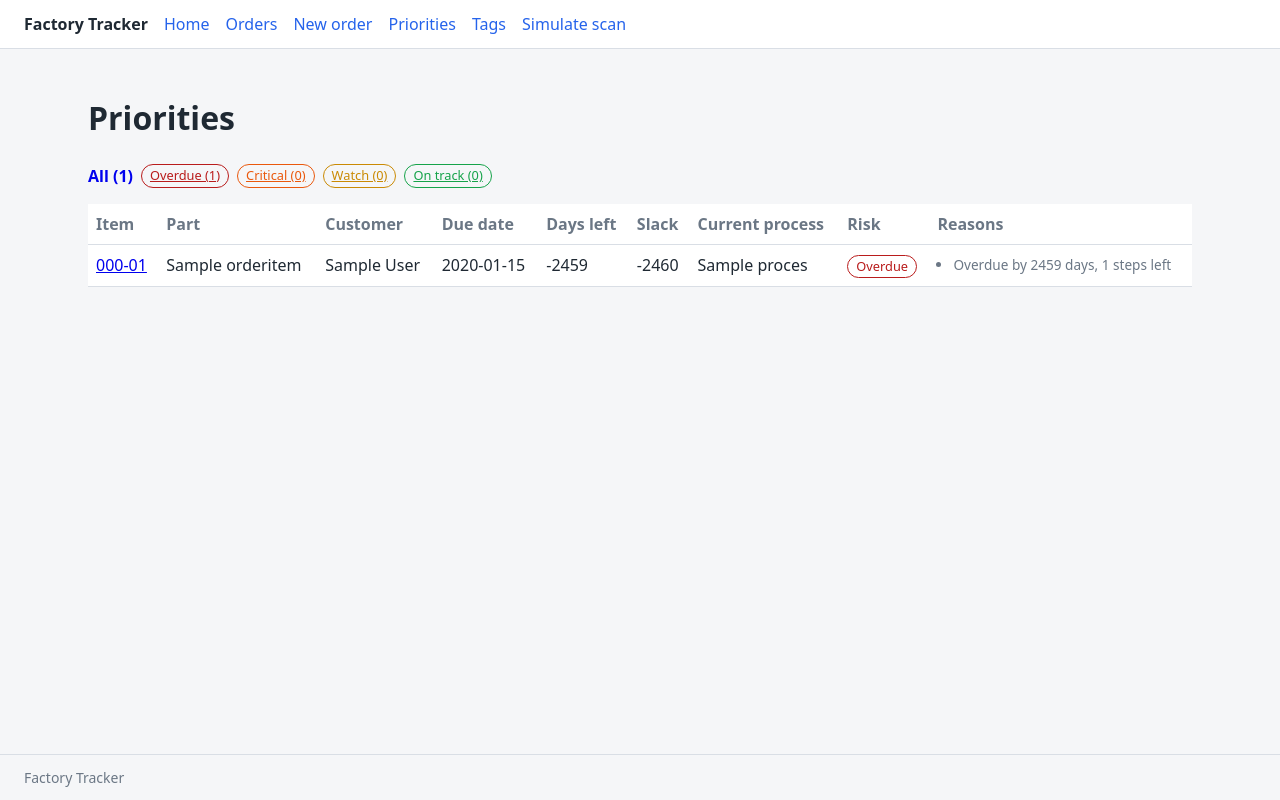
After one commit to FunnyKoalaBear/PreCapstone, a Django app: page /priorities/ in a window 1280 px wide. The commit adds this page. Run offline with Django 5.2, Linux system fonts and the light colour scheme; a user stored in the database is signed in; tables that the repository leaves empty hold one stand-in row (values such as "Sample post"); data that the repository does not hold is empty.

Commit message:
feat(web): add prioritization view with due-date delay risk

```diff
--- a/Web_Application/static/css/base.css
+++ b/Web_Application/static/css/base.css
@@ -153,3 +153,12 @@ body {
 .timeline-body { min-width: 0; overflow-wrap: anywhere; }
 .timeline-times { color: var(--color-muted); font-size: 0.85rem; }
 .timeline-wait { color: var(--color-muted); font-size: 0.8rem; font-style: italic; padding: 0.1rem 0; }
+
+/* Risk badges and priority tier filters */
+.badge-risk-overdue { color: var(--risk-overdue); }
+.badge-risk-critical { color: var(--risk-critical); }
+.badge-risk-watch { color: var(--risk-watch); }
+.badge-risk-on_track { color: var(--risk-on-track); }
+.tier-filters { display: flex; flex-wrap: wrap; gap: 0.5rem; margin: 1rem 0; }
+.tier-filters a.active { font-weight: bold; text-decoration: none; }
+.reasons { margin: 0; padding-left: 1rem; font-size: 0.85rem; color: var(--color-muted); }
--- a/Web_Application/static/css/theme.css
+++ b/Web_Application/static/css/theme.css
@@ -11,4 +11,9 @@
   --status-done: #16a34a;
   --status-at-vendor: #7c3aed;
   --status-late: #dc2626;
+
+  --risk-overdue: #b91c1c;
+  --risk-critical: #ea580c;
+  --risk-watch: #ca8a04;
+  --risk-on-track: #16a34a;
 }
--- a/Web_Application/templates/base.html
+++ b/Web_Application/templates/base.html
@@ -14,6 +14,7 @@
       <a href="{% url 'home' %}">{% trans "Home" %}</a>
       {% if request.user.is_staff %}<a href="{% url 'order_list' %}">{% trans "Orders" %}</a>{% endif %}
       {% if request.user.is_staff %}<a href="{% url 'order_create' %}">{% trans "New order" %}</a>{% endif %}
+      {% if request.user.is_staff %}<a href="{% url 'priorities' %}">{% trans "Priorities" %}</a>{% endif %}
       {% if request.user.is_staff %}<a href="{% url 'tag_manage' %}">{% trans "Tags" %}</a>{% endif %}
       {% if request.user.is_staff %}<a href="{% url 'simulate' %}">{% trans "Simulate scan" %}</a>{% endif %}
     </nav>
--- /dev/null
+++ b/Web_Application/templates/tracking/priorities.html
@@ -0,0 +1,52 @@
+{% extends "base.html" %}
+{% load i18n %}
+
+{% block title %}{% trans "Priorities" %} - {% trans "Factory Tracker" %}{% endblock %}
+
+{% block content %}
+  <h1>{% trans "Priorities" %}</h1>
+
+  <nav class="tier-filters">
+    <a href="{% url 'priorities' %}"{% if not tier %} class="active"{% endif %}>{% trans "All" %} ({{ total }})</a>
+    {% for code, css, name, n in tiers %}
+      <a href="?tier={{ code }}" class="badge badge-risk-{{ css }}{% if tier == code %} active{% endif %}">{{ name }} ({{ n }})</a>
+    {% endfor %}
+  </nav>
+
+  {% if rows %}
+    <div class="table-wrap">
+      <table class="table">
+        <thead>
+          <tr>
+            <th>{% trans "Item" %}</th>
+            <th>{% trans "Part" %}</th>
+            <th>{% trans "Customer" %}</th>
+            <th>{% trans "Due date" %}</th>
+            <th>{% trans "Days left" %}</th>
+            <th>{% trans "Slack" %}</th>
+            <th>{% trans "Current process" %}</th>
+            <th>{% trans "Risk" %}</th>
+            <th>{% trans "Reasons" %}</th>
+          </tr>
+        </thead>
+        <tbody>
+          {% for r in rows %}
+            <tr>
+              <td><a href="{% url 'order_detail' r.item.order.job_number %}">{{ r.item.item_code }}</a></td>
+              <td>{{ r.item.part_name }}</td>
+              <td>{{ r.item.order.customer }}</td>
+              <td>{{ r.item.order.due_date|date:"Y-m-d" }}</td>
+              <td>{{ r.days_left }}</td>
+              <td>{{ r.slack }}</td>
+              <td>{{ r.process|default:"-" }}</td>
+              <td><span class="badge badge-risk-{{ r.tier|lower }}">{{ r.label }}</span></td>
+              <td><ul class="reasons">{% for t in r.reasons %}<li>{{ t }}</li>{% endfor %}</ul></td>
+            </tr>
+          {% endfor %}
+        </tbody>
+      </table>
+    </div>
+  {% else %}
+    <p>{% trans "Nothing needs attention." %}</p>
+  {% endif %}
+{% endblock %}
--- /dev/null
+++ b/Web_Application/tracking/priority.py
@@ -0,0 +1,38 @@
+from django.utils import timezone
+from django.utils.translation import gettext as _
+from django.utils.translation import gettext_lazy
+from django.utils.translation import ngettext
+
+from .status import DONE, STEP_AT_VENDOR, days_late, due_back
+
+DAYS_PER_STEP = 1  # days assumed for a step without vendor lead days
+WATCH_SLACK = 2  # slack (days) at or below this is WATCH
+
+OVERDUE, CRITICAL, WATCH, ON_TRACK = 'OVERDUE', 'CRITICAL', 'WATCH', 'ON_TRACK'
+TIERS = [OVERDUE, CRITICAL, WATCH, ON_TRACK]
+TIER_LABELS = {OVERDUE: gettext_lazy('Overdue'), CRITICAL: gettext_lazy('Critical'), WATCH: gettext_lazy('Watch'), ON_TRACK: gettext_lazy('On track')}
+
+
+def priority(order, status, today=None):
+    """Delay risk of one item: tier, days_left, days_needed, slack and reasons."""
+    today = today or timezone.localdate()
+    left = [r for r in status.rows if r.state != DONE]
+    needed, reasons = 0, []
+    for r in left:
+        lead = r.step.process.vendor_lead_days
+        if r.state == STEP_AT_VENDOR:
+            back = due_back(r.started_at, lead)
+            late = days_late(back, today)
+            needed += max((back - today).days, 0) if back else DAYS_PER_STEP
+            if late:
+                reasons.append(ngettext('Vendor %(n)d day late', 'Vendor %(n)d days late', late) % {'n': late})
+        else:
+            needed += lead or DAYS_PER_STEP
+    days_left = (order.due_date - today).days
+    slack = days_left - needed
+    tier = OVERDUE if days_left < 0 else CRITICAL if slack < 0 else WATCH if slack <= WATCH_SLACK else ON_TRACK
+    head = _('Due in %(d)d days, %(s)d steps left') if days_left >= 0 else _('Overdue by %(d)d days, %(s)d steps left')
+    reasons.insert(0, head % {'d': abs(days_left), 's': len(left)})
+    if status.warnings:
+        reasons.append(_('%(n)d warnings') % {'n': len(status.warnings)})
+    return {'tier': tier, 'days_left': days_left, 'days_needed': needed, 'slack': slack, 'reasons': reasons}
--- a/Web_Application/tracking/urls.py
+++ b/Web_Application/tracking/urls.py
@@ -4,5 +4,6 @@ from . import views
 
 urlpatterns = [
     path('simulate/', views.simulate, name='simulate'),
+    path('priorities/', views.priorities, name='priorities'),
     path('tags/', views.tag_manage, name='tag_manage'),
 ]
--- a/Web_Application/tracking/views.py
+++ b/Web_Application/tracking/views.py
@@ -5,10 +5,13 @@ from django.http import Http404
 from django.shortcuts import get_object_or_404, redirect, render
 from django.utils.translation import gettext as _
 
+from orders.models import OrderItem
+
 from .forms import AssignTagForm, SimulateScanForm
 from .models import Box, Event, Tag, TagAssignment
+from .priority import TIER_LABELS, TIERS, priority
 from .services import assign_tag, record_event, release_assignment
-from .status import item_status
+from .status import COMPLETE, current_row, item_status
 
 
 @staff_member_required
@@ -66,3 +69,23 @@ def tag_manage(request):
         'tag_uids': Tag.objects.filter(active=True).values_list('uid', flat=True),
         'box_labels': Box.objects.filter(active=True).values_list('label', flat=True),
     })
+
+
+@staff_member_required
+def priorities(request):
+    rows = []
+    for item in OrderItem.objects.select_related('order__customer').order_by('order__due_date'):
+        st = item_status(item)
+        if st.code != COMPLETE:
+            row = current_row(st)
+            p = priority(item.order, st)
+            rows.append({'item': item, 'status': st, 'process': row.step.process if row else None, **p, 'label': TIER_LABELS[p['tier']]})
+    rows.sort(key=lambda r: (TIERS.index(r['tier']), r['slack']))
+    counts = {t: sum(r['tier'] == t for r in rows) for t in TIERS}
+    tier = request.GET.get('tier', '')
+    if tier in TIERS:
+        rows = [r for r in rows if r['tier'] == tier]
+    return render(request, 'tracking/priorities.html', {
+        'rows': rows, 'tier': tier, 'total': sum(counts.values()),
+        'tiers': [(t, t.lower(), TIER_LABELS[t], counts[t]) for t in TIERS],
+    })
```
Also changed, not shown: Web_Application/tracking/tests.py (+60 -0 lines).
